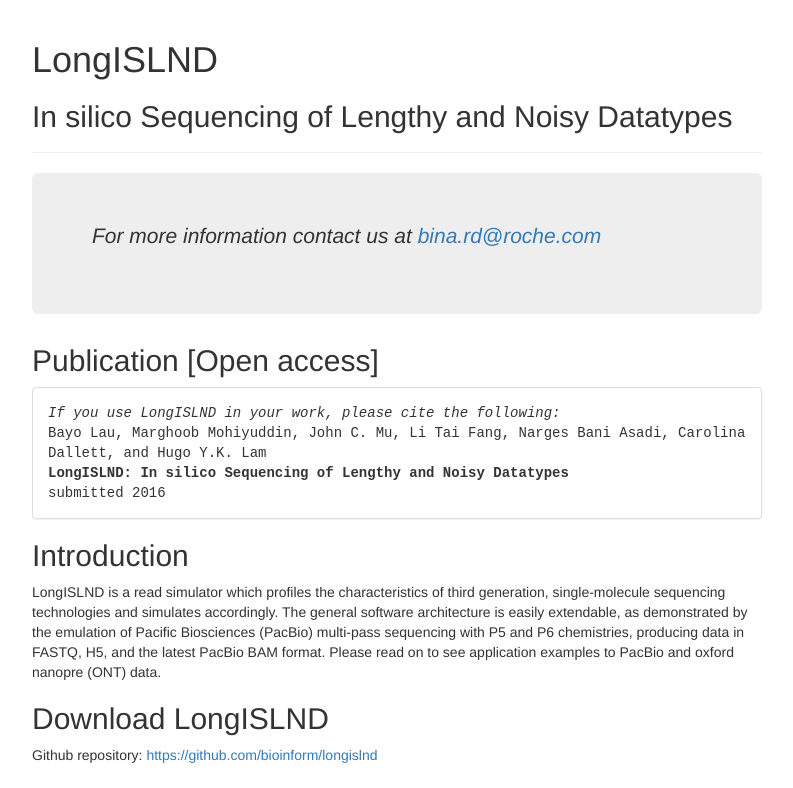
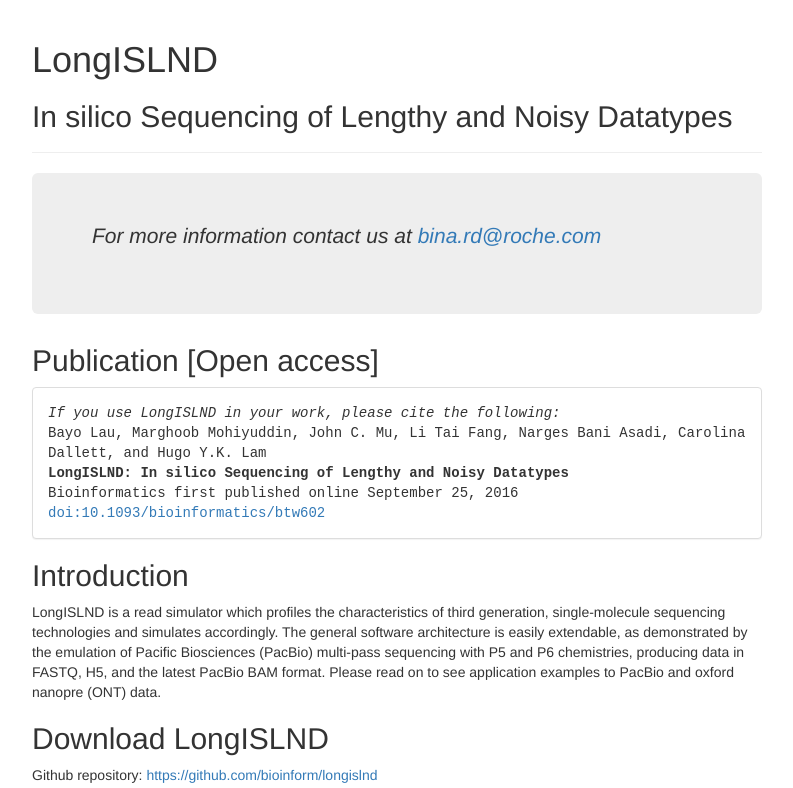
Before and after one commit to bioinform/longislnd, a plain HTML site: page index.html in a window 1280 px wide. Shown: the top 788 px of the page, without its empty margins (243-1036 px from the left). Drawn offline with nearby package versions, Linux system fonts and the light colour scheme.

Commit message:
updated index.html

```diff
--- a/index.html
+++ b/index.html
@@ -96,7 +96,8 @@ w.addEventListener ? w.addEventListener("load",function(){document.body.addEvent
             <i>If you use LongISLND in your work, please cite the following:</i><br>
             Bayo Lau, Marghoob Mohiyuddin, John C. Mu, Li Tai Fang, Narges Bani Asadi, Carolina Dallett, and Hugo Y.K. Lam<br>
             <b>LongISLND: In silico Sequencing of Lengthy and Noisy Datatypes</b><br>
-            submitted 2016<!-- <a href="http://dx.doi.org/10.1093/bioinformatics/btv204" onclick="trackOutboundLink('http://dx.doi.org/10.1093/bioinformatics/btv204'); return false;">doi:10.1093/bioinformatics/btv204</a> -->
+            Bioinformatics first published online September 25, 2016
+            <a href="http://dx.doi.org/10.1093/bioinformatics/btw602" onclick="trackOutboundLink('http://dx.doi.org/10.1093/bioinformatics/btw602'); return false;">doi:10.1093/bioinformatics/btw602</a>
         </div>
     </div>
 <h2>Introduction</h2>
```
